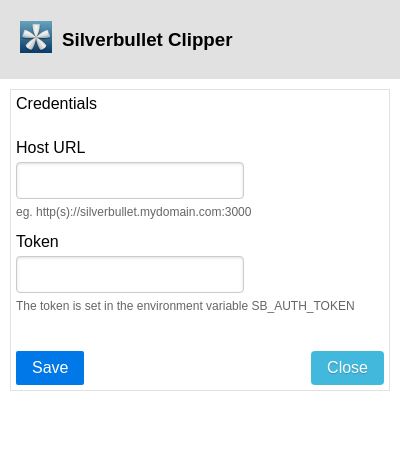
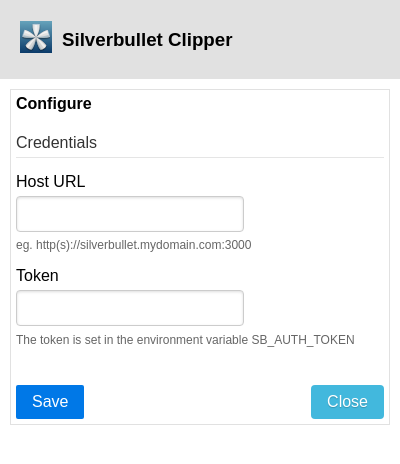
Before and after one commit to davecburke/silverbullet-clipper, a browser extension: page html/popup.html in a window 400 px wide. Both pictures are taken after a click on the button "Configure". Drawn offline with Linux system fonts and the light colour scheme.

Commit message:
Added legend for credentials fieldset and made article headings bold

```diff
--- a/html/popup.html
+++ b/html/popup.html
@@ -45,7 +45,7 @@
             </div>
         </div>
         <article id="articleCapture">
-            <header>Capture</header>
+            <header><b>Capture</b></header>
             <p>
                 <form class="pure-form pure-form-stacked">
                     <fieldset>
@@ -64,10 +64,11 @@
             </footer>
         </article>
         <article id="articleConfigure" class="hidden">
-            <header>Credentials</header>
+            <header><b>Configure</b></header>
             <p>
                 <form class="pure-form pure-form-stacked">
                     <fieldset>
+                        <legend>Credentials</legend>
                         <label for="hostURL">Host URL</label>
                         <input type="text" id="hostURL">
                         <span class="pure-form-message">eg. http(s)://silverbullet.mydomain.com:3000</span>
```
